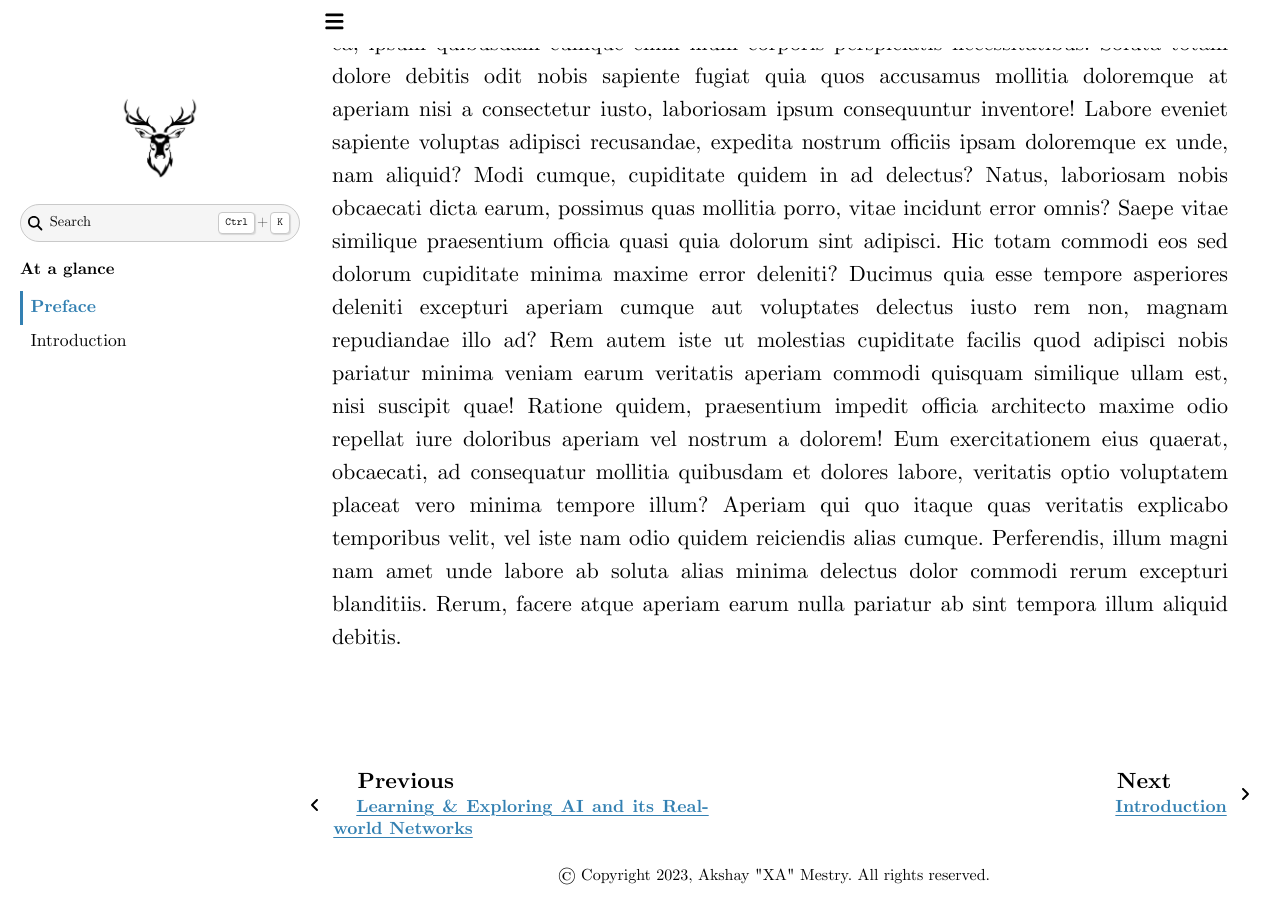
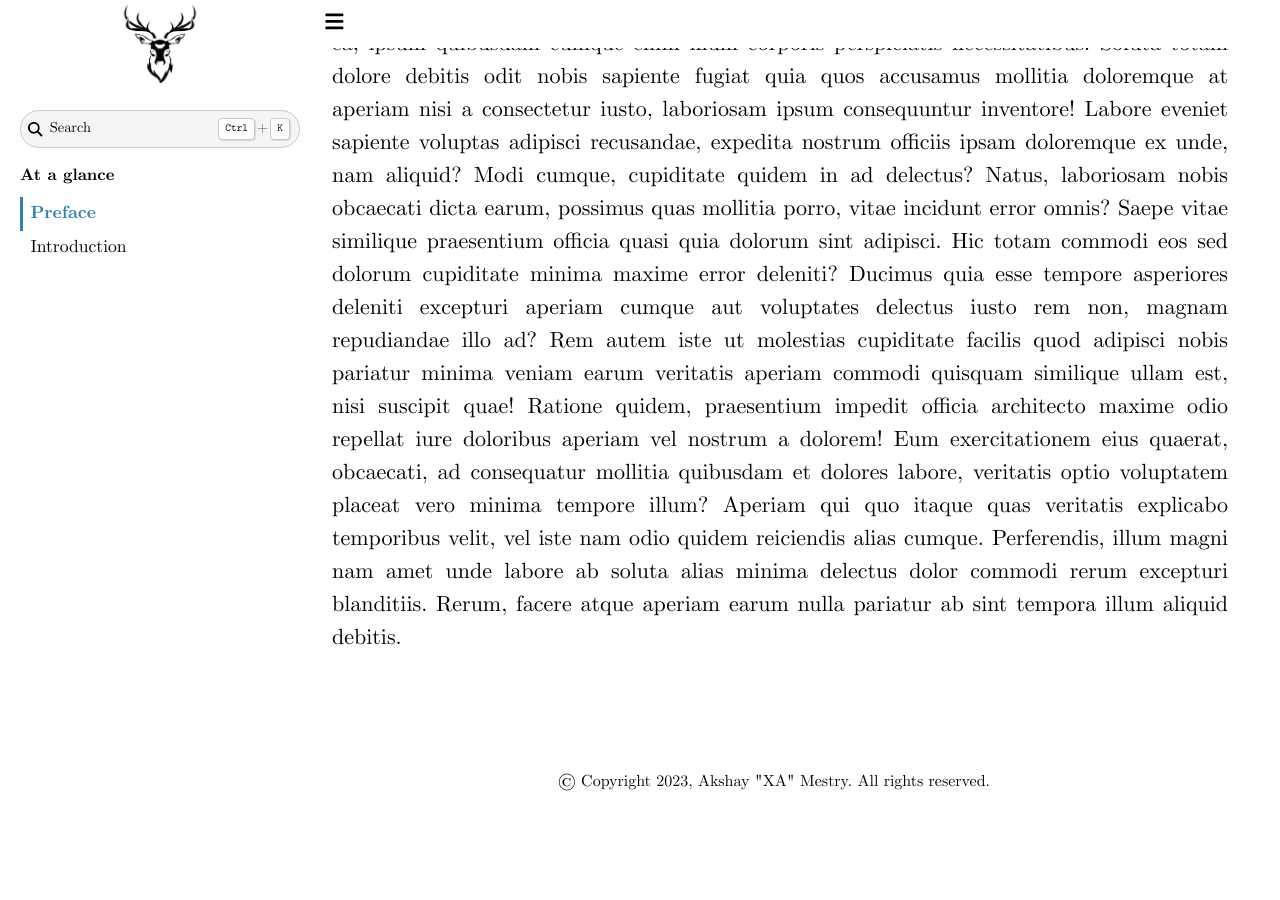
Before and after one commit to xames3/learn, a Sphinx documentation site: the page built from docs/source/_documentation/exclude/preface.rst, in a window 1280 px wide and 900 px high, scrolled down 2417 px. Built offline with Sphinx 7.4.7 and the Sphinx Book theme 1.1.4, drawn with Linux system fonts in a browser that asks for light colours; formulas are drawn with MathJax 3; the version number could not be read and is left out; after the commit the page ends 3223 px from its top, so only the background shows below that; some of the changed lines change nothing that is shown.

Commit message:
chore: remove unused flags
Signed-off-by: Akshay "XA" Mestry <xa@mes3.dev>

```diff
--- a/docs/source/conf.py
+++ b/docs/source/conf.py
@@ -4,7 +4,7 @@
 
 Author: Akshay "XA" Mestry <xa@mes3.dev>
 Created on: Wednesday, April 12 2023
-Last updated on: Wednesday, May 10 2023
+Last updated on: Thursday, May 11 2023
 
 This file contains the configuration settings for building the L.E.A.R.N
 documentation using Sphinx, a popular Python documentation tool. Sphinx
@@ -193,17 +193,13 @@
 html_theme = _project.theme
 html_title = _project.short_title
 html_theme_options = {
-    # "announcement": "The website is currently in the build stage, sorry!",
     "article_header_end": ["search-button"],
-    "launch_buttons": {"colab_url": "https://colab.research.google.com"},
     "logo": {"image_light": "_static/logo.png", "alt_text": "Home"},
     "navigation_with_keys": True,
     "repository_url": _project.url,
     "search_bar_text": "Search on L.E.A.R.N...",
     "secondary_sidebar_items": [],
-    "use_download_button": True,
-    "use_edit_page_button": True,
-    "use_repository_button": True,
+    "show_prev_next": False,
 }
 language = _project.default_language
 
```
